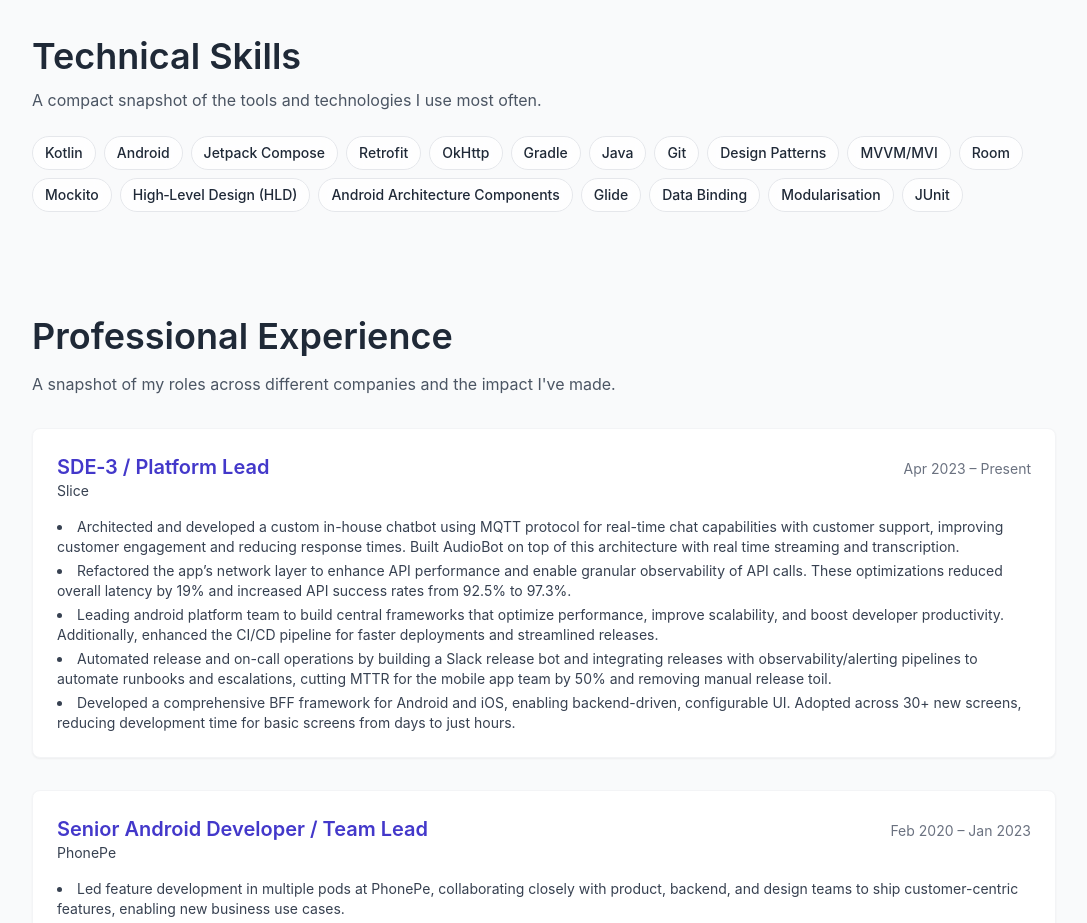
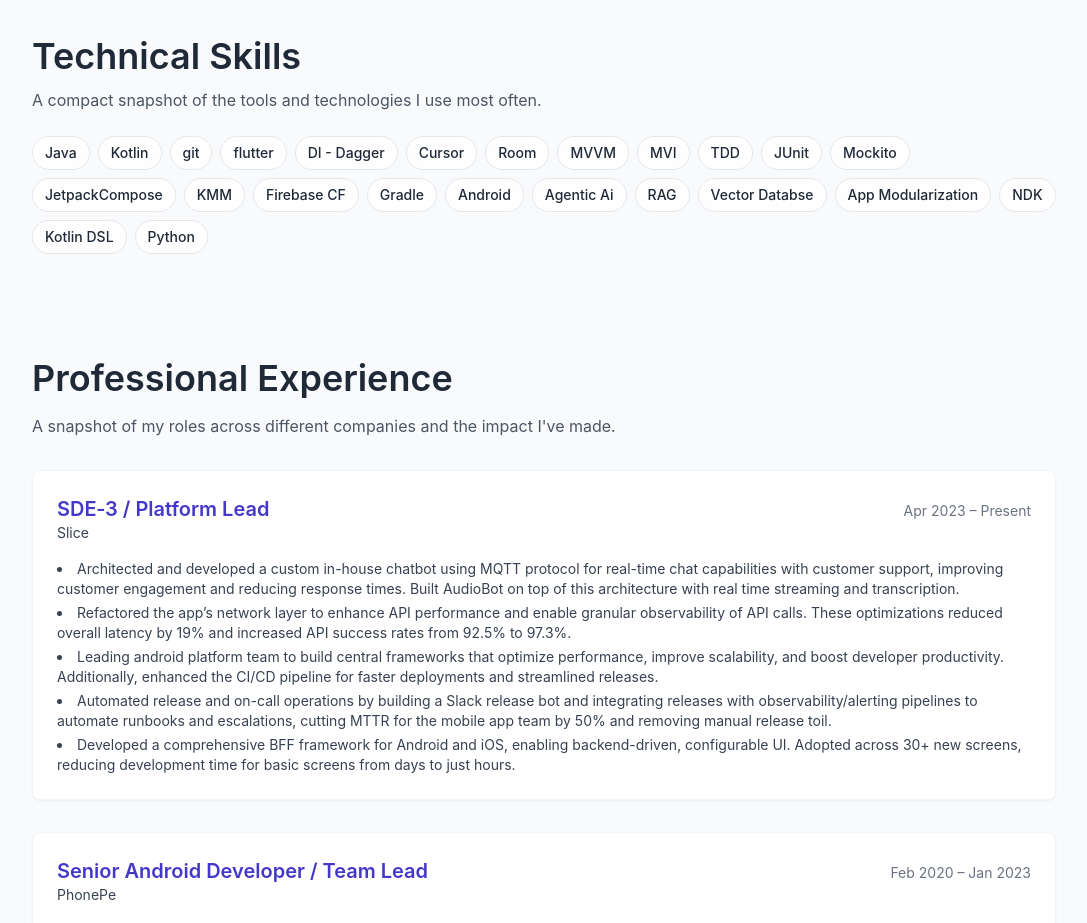
Before and after one commit to ishanshauryajaiswal/shaurya-portfolio, a Next.js app: page / in a window 1280 px wide. Shown: the part 1260-2183 px from the top of the page, without its empty margins (96-1183 px from the left). Built offline with nearby package versions, Linux system fonts and the light colour scheme.

Commit message:
chore: ensure all changes are committed

```diff
--- a/components/Skills.js
+++ b/components/Skills.js
@@ -5,26 +5,62 @@ import { motion } from 'framer-motion';
  * developer is proficient in. Each item fades into view as the user scrolls.
  */
 export default function Skills() {
-  const skills = [
-    'Kotlin',
-    'Android',
-    'Jetpack Compose',
-    'Retrofit',
-    'OkHttp',
-    'Gradle',
-    'Java',
-    'Git',
-    'Design Patterns',
-    'MVVM/MVI',
-    'Room',
-    'Mockito',
-    'High‑Level Design (HLD)',
-    'Android Architecture Components',
-    'Glide',
-    'Data Binding',
-    'Modularisation',
-    'JUnit'
-  ];
+  /*
+skills
+------------------------
+-Java
+-Kotlin
+-git
+-flutter
+-Dagger
+-cursor
+-Room
+-MVVM
+-MVI
+-TDD
+-JUnit
+-Mockito
+-JetpackCompose
+-KMM
+-Firebase CF
+-Gradle
+-Android
+-Agentic Ai
+-RAG
+-Vector Databse
+-App Modularization
+-NDK
+-c++
+-Kotlin DSL
+-python
+
+  */
+ const skills = [
+  'Java',
+  'Kotlin',
+  'git',
+  'flutter',
+  'DI - Dagger',
+  'Cursor',
+  'Room',
+  'MVVM',
+  'MVI',
+  'TDD',
+  'JUnit',
+  'Mockito',
+  'JetpackCompose',
+  'KMM',
+  'Firebase CF',
+  'Gradle',
+  'Android',
+  'Agentic Ai',
+  'RAG',
+  'Vector Databse',
+  'App Modularization',
+  'NDK',
+  'Kotlin DSL',
+  'Python',
+ ]
   return (
     <section id="skills" className="py-10 bg-gray-50 dark:bg-[#0b1020] px-4">
       <div className="max-w-5xl mx-auto">
```
